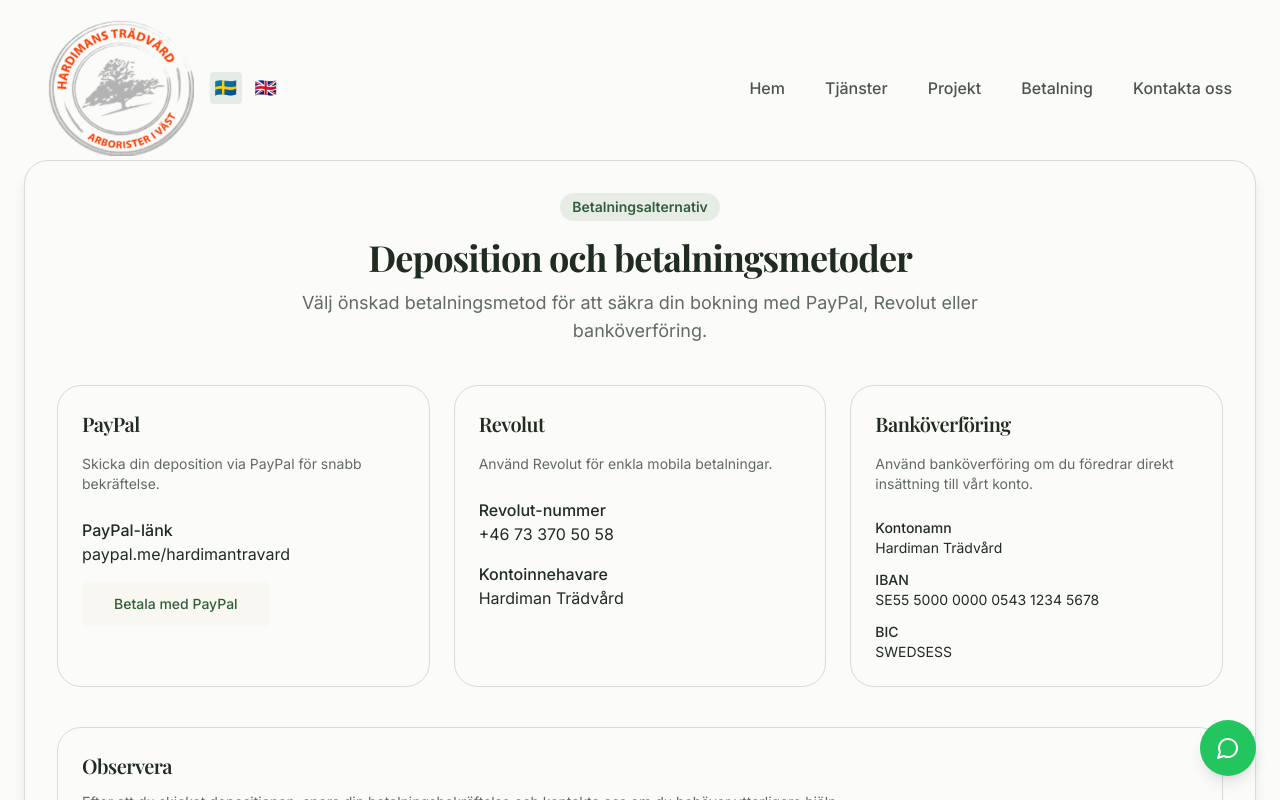
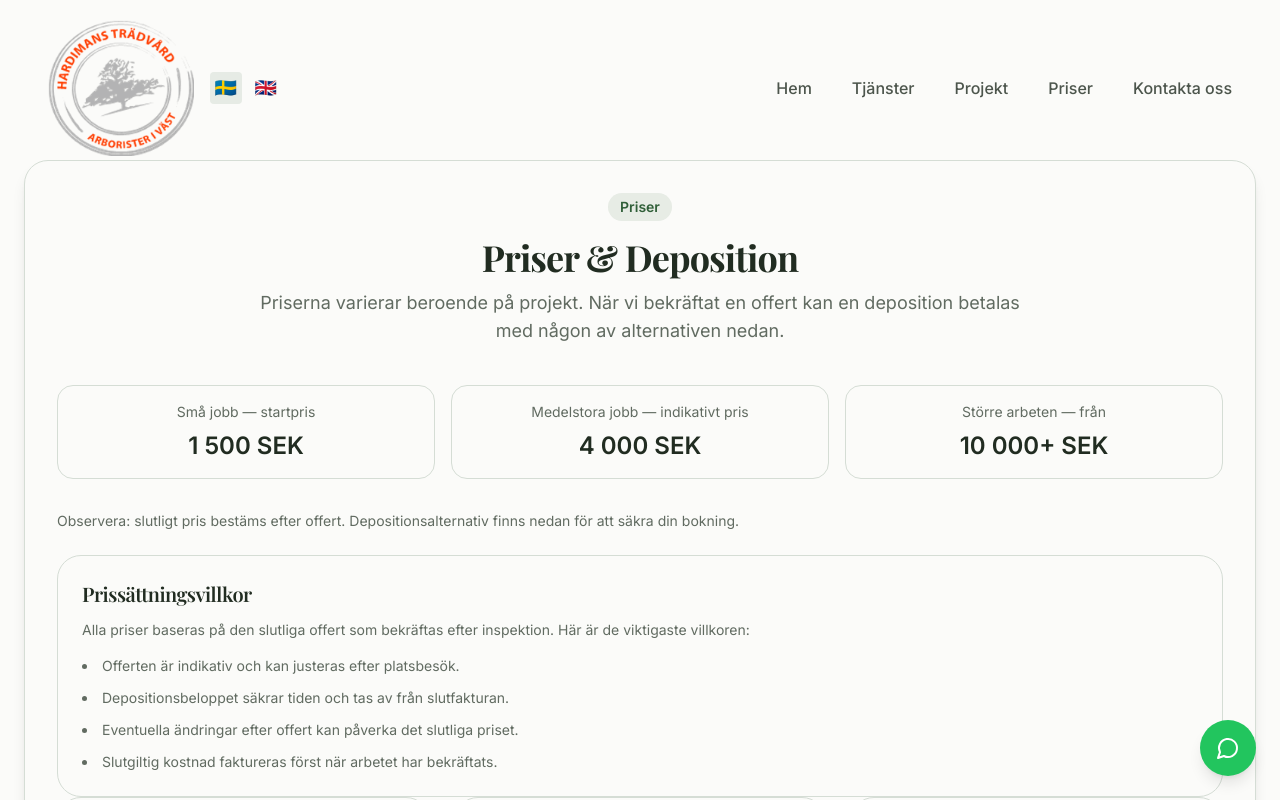
Before and after one commit to one-media-asia/hardimantravard, a React (Vite) app: page /payment in a window 1280 px wide. Shown: the top 800 px of the page. Built offline with nearby package versions, Linux system fonts and the light colour scheme.

Commit message:
Fix pricing page labels and restore pricing translations

```diff
--- a/src/components/Navigation.tsx
+++ b/src/components/Navigation.tsx
@@ -69,7 +69,7 @@ const Navigation = () => {
     { id: 'home', label: t('nav.home'), isPage: false },
     { id: 'about', label: t('nav.services'), isPage: false },
     { id: '/work', label: t('nav.work'), isPage: true },
-    { id: '/payment', label: t('nav.payment'), isPage: true },
+    { id: '/pricing', label: t('nav.pricing'), isPage: true },
     { id: 'contact', label: t('nav.contact'), isPage: false }
   ];
 
--- a/src/contexts/LanguageContext.tsx
+++ b/src/contexts/LanguageContext.tsx
@@ -15,7 +15,7 @@ const translations = {
     "nav.services": "Tjänster",
     "nav.work": "Projekt",
     "nav.admin": "Admin",
-    "nav.payment": "Betalning",
+    "nav.pricing": "Priser",
     "nav.contact": "Kontakta oss",
 
     // Hero section
@@ -104,14 +104,6 @@ const translations = {
     "payment.paypal.accountLabel": "PayPal-länk",
     "payment.paypal.button": "Betala med PayPal",
     "payment.revolut.title": "Revolut",
-        // Pricing / Payment page
-        "pricing.badge": "Priser",
-        "pricing.title": "Priser & Deposition",
-        "pricing.description": "Priserna varierar beroende på projekt. När vi bekräftat en offert kan en deposition betalas med någon av alternativen nedan.",
-        "pricing.example.small": "Små jobb — startpris",
-        "pricing.example.medium": "Medelstora jobb — indikativt pris",
-        "pricing.example.large": "Större arbeten — från",
-        "pricing.noteBeforePayments": "Observera: slutligt pris bestäms efter offert. Depositionsalternativ finns nedan för att säkra din bokning.",
     "payment.revolut.description": "Använd Revolut för enkla mobila betalningar.",
     "payment.revolut.accountLabel": "Revolut-nummer",
     "payment.revolut.ownerLabel": "Kontoinnehavare",
@@ -122,15 +114,19 @@ const translations = {
     "payment.bank.bic": "BIC",
     "payment.noteTitle": "Observera",
     "payment.noteDescription": "Efter att du skickat depositionen, spara din betalningsbekräftelse och kontakta oss om du behöver ytterligare hjälp.",
-
-      // Pricing / Payment page
-      "pricing.badge": "Pricing",
-      "pricing.title": "Prices & Deposit Options",
-      "pricing.description": "Pricing varies for each project. Once we confirm a quote you can pay a deposit using any of the options below.",
-      "pricing.example.small": "Small jobs — starting from",
-      "pricing.example.medium": "Medium jobs — indicative",
-      "pricing.example.large": "Larger jobs — from",
-      "pricing.noteBeforePayments": "Note: final price depends on the confirmed quote. Deposits can be paid using any of the methods below to secure your booking.",
+    "pricing.badge": "Priser",
+    "pricing.title": "Priser & Deposition",
+    "pricing.description": "Priserna varierar beroende på projekt. När vi bekräftat en offert kan en deposition betalas med någon av alternativen nedan.",
+    "pricing.example.small": "Små jobb — startpris",
+    "pricing.example.medium": "Medelstora jobb — indikativt pris",
+    "pricing.example.large": "Större arbeten — från",
+    "pricing.noteBeforePayments": "Observera: slutligt pris bestäms efter offert. Depositionsalternativ finns nedan för att säkra din bokning.",
+    "pricing.conditions.title": "Prissättningsvillkor",
+    "pricing.conditions.description": "Alla priser baseras på den slutliga offert som bekräftas efter inspektion. Här är de viktigaste villkoren:",
+    "pricing.conditions.item1": "Offerten är indikativ och kan justeras efter platsbesök.",
+    "pricing.conditions.item2": "Depositionsbeloppet säkrar tiden och tas av från slutfakturan.",
+    "pricing.conditions.item3": "Eventuella ändringar efter offert kan påverka det slutliga priset.",
+    "pricing.conditions.item4": "Slutgiltig kostnad faktureras först när arbetet har bekräftats.",
 
     // Footer
     "footer.rights": "Alla rättigheter förbehållna.",
@@ -200,7 +196,7 @@ const translations = {
     "nav.work": "Projects",
     "nav.admin": "Admin",
     "nav.contact": "Contact Us",
-    "nav.payment": "Payment",
+    "nav.pricing": "Pricing",
 
     // Hero section
     "hero.subtitle": "Professional Tree Care in Sweden",
@@ -298,6 +294,19 @@ const translations = {
     "payment.bank.bic": "BIC",
     "payment.noteTitle": "Please note",
     "payment.noteDescription": "After sending the deposit, please keep your payment confirmation and contact us if you need any further assistance.",
+    "pricing.badge": "Pricing",
+    "pricing.title": "Prices & Deposit Options",
+    "pricing.description": "Pricing varies for each project. Once we confirm a quote you can pay a deposit using any of the options below.",
+    "pricing.example.small": "Small jobs — starting from",
+    "pricing.example.medium": "Medium jobs — indicative",
+    "pricing.example.large": "Larger jobs — from",
+    "pricing.noteBeforePayments": "Note: final price depends on the confirmed quote. Deposits can be paid using any of the methods below to secure your booking.",
+    "pricing.conditions.title": "Pricing conditions",
+    "pricing.conditions.description": "All examples are indicative. Final pricing depends on the confirmed quote and the following conditions:",
+    "pricing.conditions.item1": "Quoted prices may be adjusted after an on-site assessment.",
+    "pricing.conditions.item2": "The deposit secures the booking and is deducted from the final invoice.",
+    "pricing.conditions.item3": "Changes after quote may affect the final price.",
+    "pricing.conditions.item4": "The final cost is settled only after work confirmation.",
 
     // Footer
     "footer.rights": "All rights reserved.",
--- a/src/pages/PaymentOptions.tsx
+++ b/src/pages/PaymentOptions.tsx
@@ -8,7 +8,7 @@ const PaymentOptions = () => {
   const { t } = useLanguage();
 
   useEffect(() => {
-    document.title = `Hardiman.se - ${t('payment.title')}`;
+    document.title = `Hardiman.se - ${t('pricing.title')}`;
     window.scrollTo(0, 0);
   }, [t]);
 
@@ -20,12 +20,44 @@ const PaymentOptions = () => {
           <div className="rounded-3xl border border-border bg-card p-8 shadow-lg">
             <div className="mb-10 text-center">
               <span className="inline-flex rounded-full bg-primary/10 px-3 py-1 text-sm font-semibold text-primary">
-                {t('payment.badge')}
+                {t('pricing.badge')}
               </span>
-              <h1 className="mt-4 text-3xl font-bold md:text-4xl">{t('payment.title')}</h1>
+              <h1 className="mt-4 text-3xl font-bold md:text-4xl">{t('pricing.title')}</h1>
               <p className="mt-3 max-w-3xl mx-auto text-base text-muted-foreground md:text-lg">
-                {t('payment.description')}
+                {t('pricing.description')}
               </p>
+            </div>
+
+            <div className="grid gap-4 sm:grid-cols-2 lg:grid-cols-3 mb-8">
+              <div className="rounded-2xl border border-border bg-background/50 p-4 text-center">
+                <p className="text-sm text-muted-foreground">{t('pricing.example.small')}</p>
+                <p className="mt-2 text-2xl font-semibold">1 500 SEK</p>
+              </div>
+              <div className="rounded-2xl border border-border bg-background/50 p-4 text-center">
+                <p className="text-sm text-muted-foreground">{t('pricing.example.medium')}</p>
+                <p className="mt-2 text-2xl font-semibold">4 000 SEK</p>
+              </div>
+              <div className="rounded-2xl border border-border bg-background/50 p-4 text-center">
+                <p className="text-sm text-muted-foreground">{t('pricing.example.large')}</p>
+                <p className="mt-2 text-2xl font-semibold">10 000+ SEK</p>
+              </div>
+            </div>
+
+            <div className="mt-4 mb-6 text-sm text-muted-foreground">
+              {t('pricing.noteBeforePayments')}
+            </div>
+
+            <div className="mt-6 rounded-3xl border border-border bg-background/50 p-6">
+              <h2 className="text-xl font-semibold mb-3">{t('pricing.conditions.title')}</h2>
+              <p className="text-sm text-muted-foreground mb-4">
+                {t('pricing.conditions.description')}
+              </p>
+              <ul className="space-y-3 text-sm text-muted-foreground list-disc list-inside">
+                <li>{t('pricing.conditions.item1')}</li>
+                <li>{t('pricing.conditions.item2')}</li>
+                <li>{t('pricing.conditions.item3')}</li>
+                <li>{t('pricing.conditions.item4')}</li>
+              </ul>
             </div>
 
             <div className="grid gap-6 lg:grid-cols-3">
```
